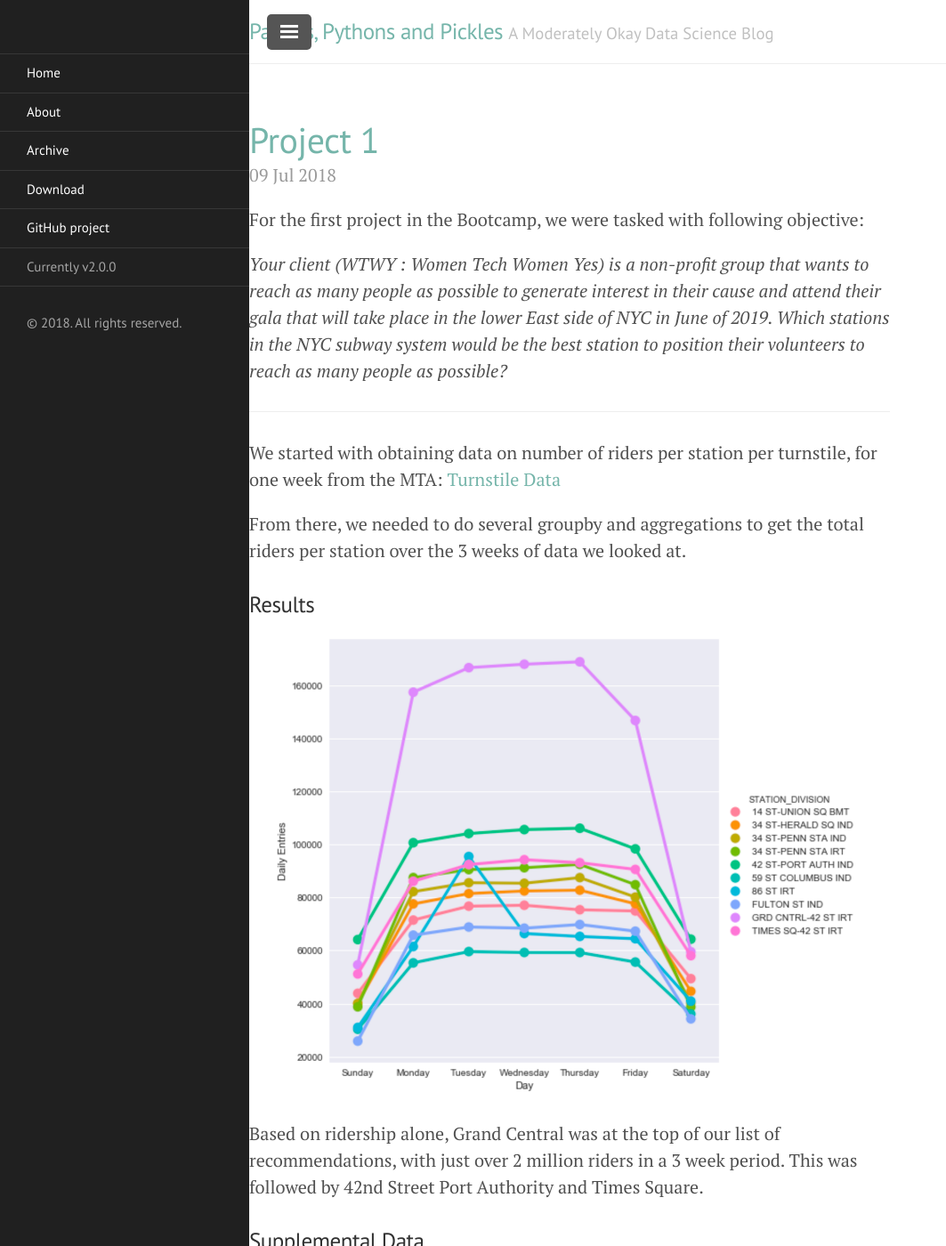
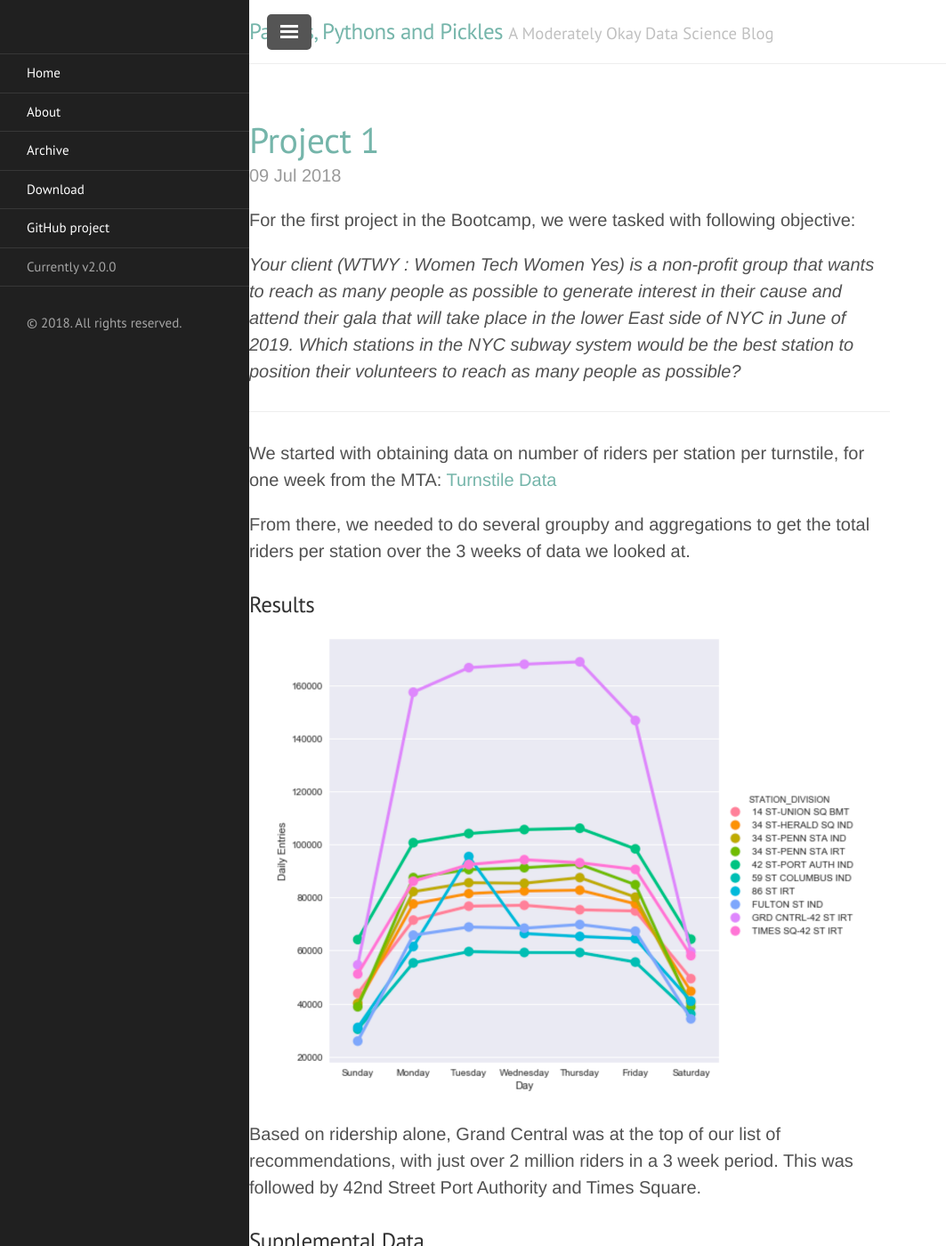
Before and after one commit to Cassini-4B/Cassini-4B.github.io, a Jekyll site: the page built from index.html, in a window 1280 px wide and 1400 px high. Shown: the whole window at 89% size, without its empty margins (0-1063 px from the left). Built offline with Jekyll 4.4.1, drawn with Linux system fonts in a browser that asks for light colours; the list of posts is cut into pages by our own code.

Commit message:
changed fonts

```diff
--- a/_includes/head.html
+++ b/_includes/head.html
@@ -19,6 +19,7 @@
   <link rel="stylesheet" href="{{ site.baseurl }}/public/css/syntax.css">
   <link rel="stylesheet" href="{{ site.baseurl }}/public/css/lanyon.css">
   <link rel="stylesheet" href="https://fonts.googleapis.com/css?family=PT+Serif:400,400italic,700%7CPT+Sans:400">
+  <link href="https://fonts.googleapis.com/css?family=Cinzel|Poiret+One" rel="stylesheet">
 
   <!-- Icons -->
   <link rel="apple-touch-icon-precomposed" sizes="144x144" href="{{ /pics/apple-touch-icon-precomposed.png">
--- a/public/css/lanyon.css
+++ b/public/css/lanyon.css
@@ -41,7 +41,7 @@
 }
 
 html {
-  font-family: "PT Serif", Georgia, "Times New Roman", serif;
+  font-family: " "PT Serif", "Cinzel", "Poiret One", cursive, Georgia, "Times New Roman", serif;
 }
 
 h1, h2, h3, h4, h5, h6 {
```
